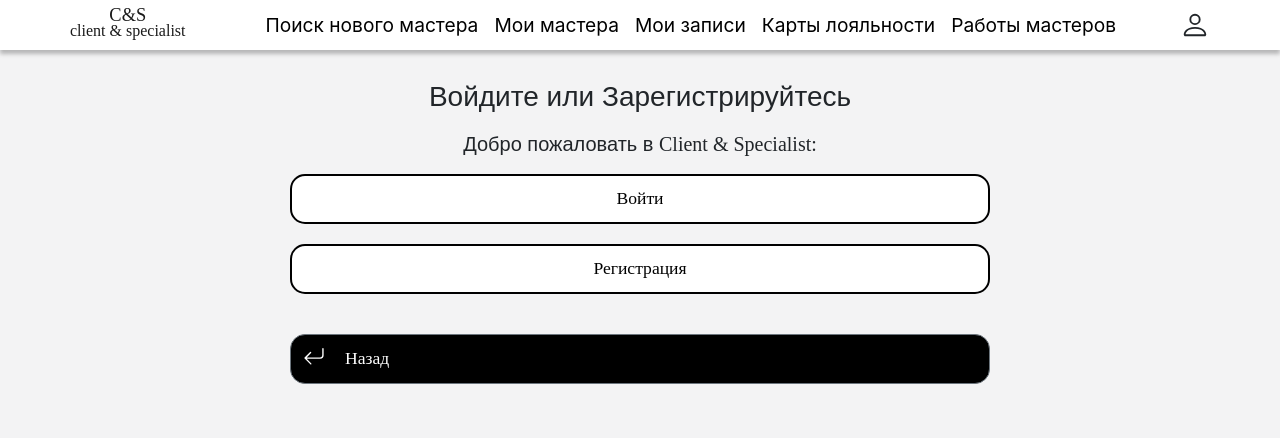
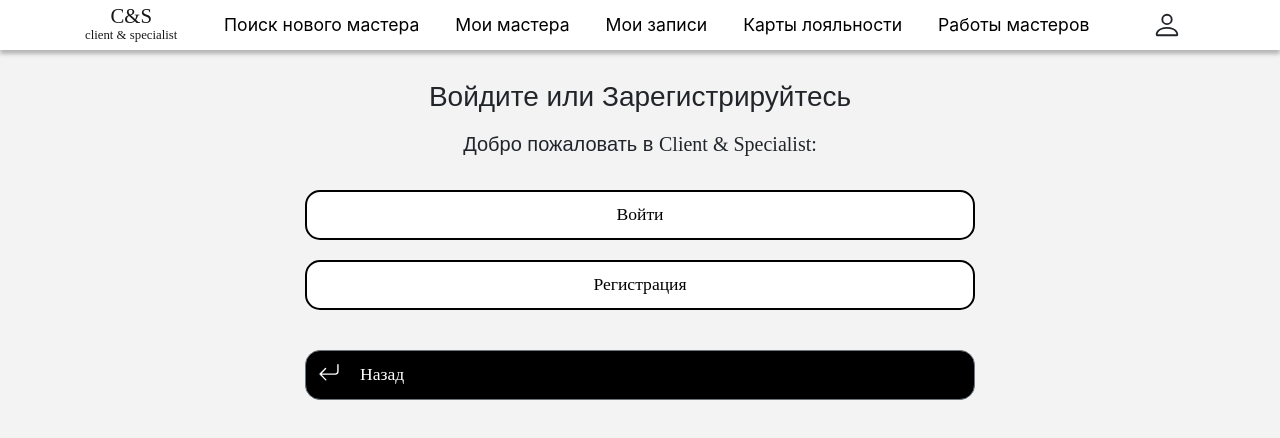
Before and after one commit to AnigalHub/SignUpForServices, a Vue app: page / in a window 1280 px wide. Shown: the top 438 px of the page. Built offline with nearby package versions, Linux system fonts and the light colour scheme; a web font is replaced by a local one.

Commit message:
изменены стили

```diff
--- a/src/App.vue
+++ b/src/App.vue
@@ -35,9 +35,6 @@ body{
   .navbar-light .navbar-nav .nav-link {
     color: rgba(0, 0, 0) !important;
   }
-.container {
-  padding: 0 !important;
-}
   h3,h5{
     font-family: 'Marmelad', sans-serif;
   }
@@ -56,4 +53,5 @@ body{
   .buttons{
     margin: 0 220px;
   }
+
 </style>
--- a/src/components/Navbar.vue
+++ b/src/components/Navbar.vue
@@ -1,5 +1,5 @@
 <template>
-    <b-navbar class="navbar-expand-xl sticky-top " toggleable>
+    <b-navbar class="navbar-expand-lg sticky-top" toggleable>
         <b-container>
             <b-navbar-brand to="/">
                 <logo />
@@ -14,8 +14,8 @@
                 <b-navbar-nav>
                     <b-nav-item  class="menu" v-for="(list,index) in information.client_menu" to="" :key="index">{{list}}</b-nav-item>
                 </b-navbar-nav>
+                <b-icon icon="person" class="icon_person" width="30" height="30"></b-icon>
             </b-collapse>
-            <b-icon icon="person" width="30" height="30"></b-icon>
         </b-container>
     </b-navbar>
 </template>
@@ -37,23 +37,19 @@
 <style scoped lang="scss">
 .navbar{
     height: 50px;
+    padding: 0 40px;
     background: white;
     box-shadow: 0 4px 4px 0 rgba(0, 0, 0, 0.25);
-    .person_icon{
-        width: 24px;
-        height: 24px;
-    }
     .menu{
         display: flex;
-        font-size: 1.2rem;
-        //font-family: 'Ingrid Darling', cursive;
-        div{
-            letter-spacing: -.5px;
-            margin: 0 15px;
-        }
+        font-size: 1.1rem;
+        margin: 0 10px !important;
     }
     .no_logo{
         margin: 0 auto;
     }
+    .icon_person{
+        margin-left: 45px;
+    }
 }
 </style>
--- a/src/components/logo.vue
+++ b/src/components/logo.vue
@@ -17,11 +17,11 @@
     font-family: 'Miltonian Tattoo', serif;
     .short_name{
         margin-top: -5px;
-        font-size: 1.15rem;
+        font-size: 1.3rem;
     }
     .long_name{
-        font-size: 1rem;
-        margin-top: -10px;
+        font-size: .8rem;
+        margin-top: -5px;
     }
 }
 </style>
--- a/src/pages/Authentication.vue
+++ b/src/pages/Authentication.vue
@@ -1,7 +1,7 @@
 <template>
     <div class="authentication">
         <h3>Войдите или Зарегистрируйтесь  </h3>
-        <h5>Добро пожаловать в <span>Client & Specialist:</span></h5>
+        <h5 class="phrase">Добро пожаловать в <span>Client & Specialist:</span></h5>
         <div class="buttons">
             <Button :styles="styles.button_styles" href="LoginUp" text="Войти"/>
             <Button :styles="styles.button_styles" text="Регистрация"/>
@@ -25,5 +25,7 @@
 </script>
 
 <style scoped>
-
+    .phrase{
+        margin-bottom: 1.5rem
+    }
 </style>
```
Lines whose indentation alone changed are shown as unchanged.
